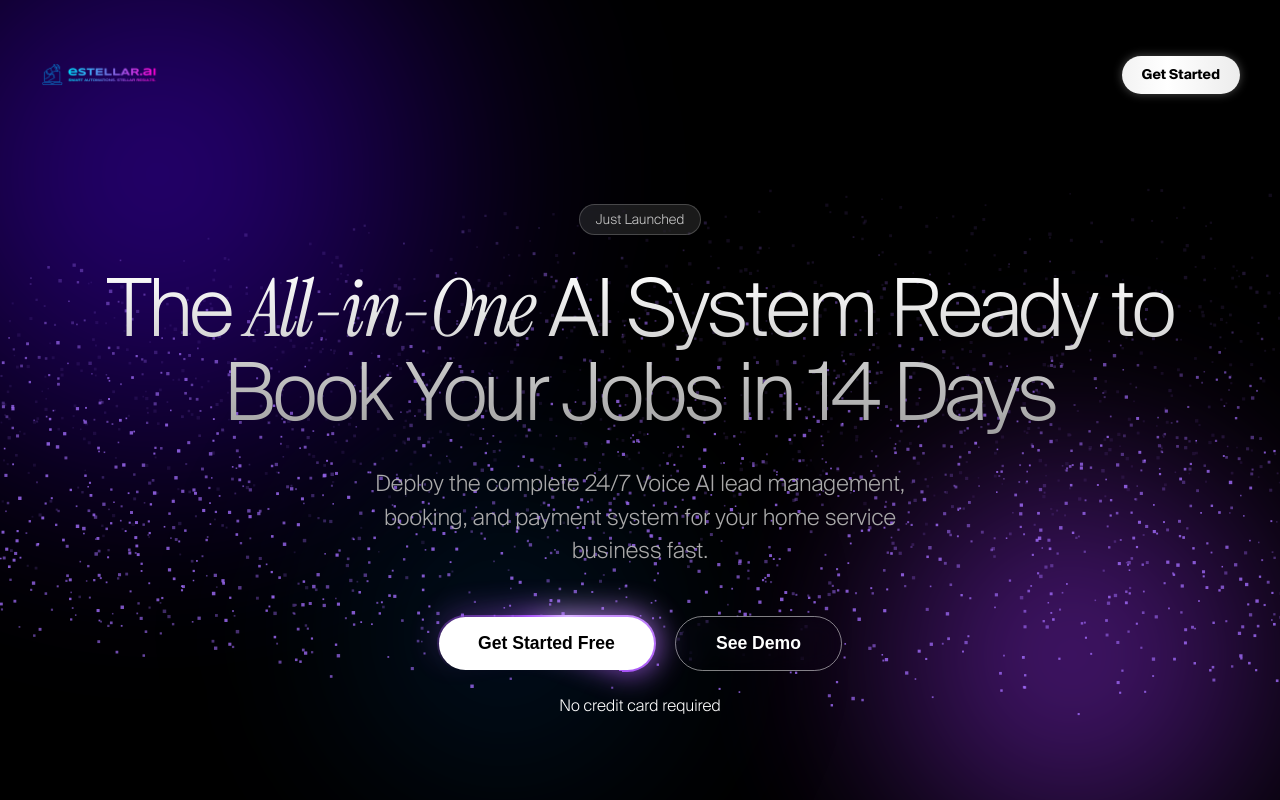
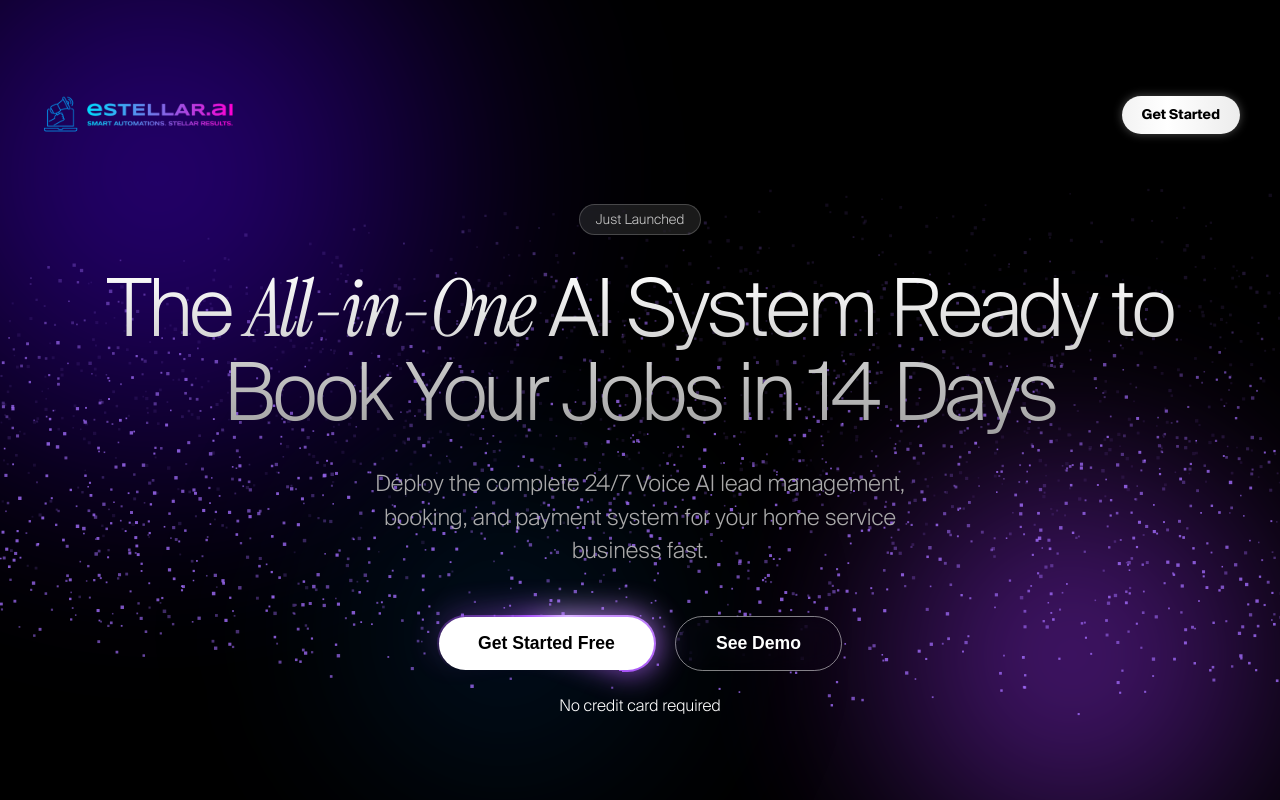
Before and after one commit to HeisenMike/EstellarAI, a React (Vite) app: page / in a window 1280 px wide. Shown: the top 800 px of the page. Built offline with nearby package versions, Linux system fonts and the light colour scheme.

Commit message:
Update styles and content

```diff
--- a/src/components/Navbar.module.css
+++ b/src/components/Navbar.module.css
@@ -22,7 +22,7 @@
 }
 
 .logoImage {
-    height: 120px;
+    height: 200px;
     /* Much bigger logo */
     width: auto;
     display: block;
```
